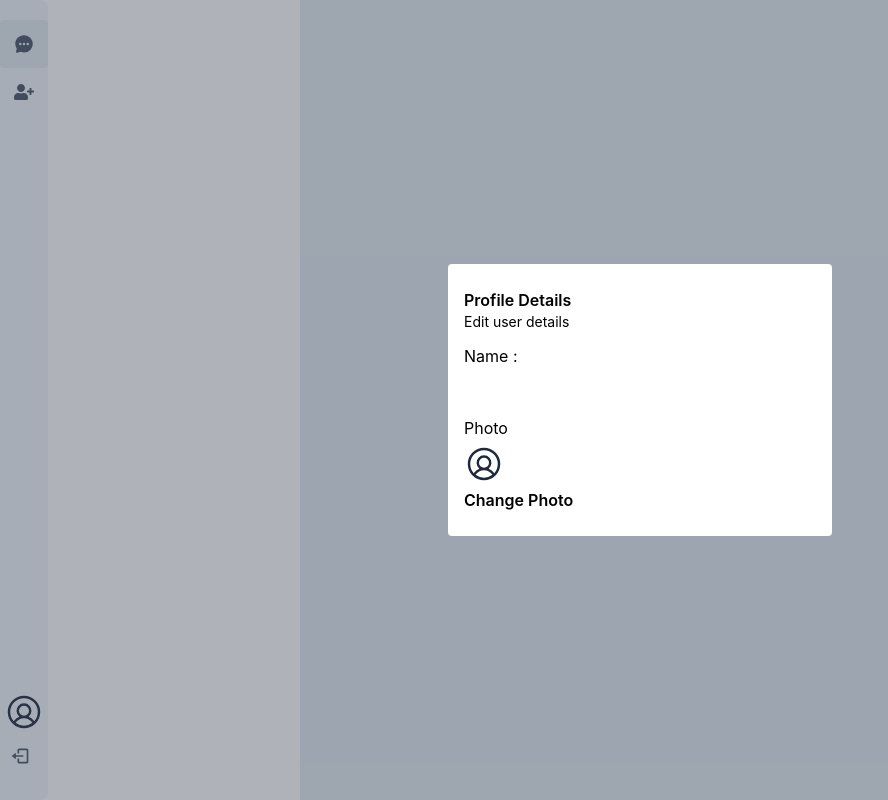
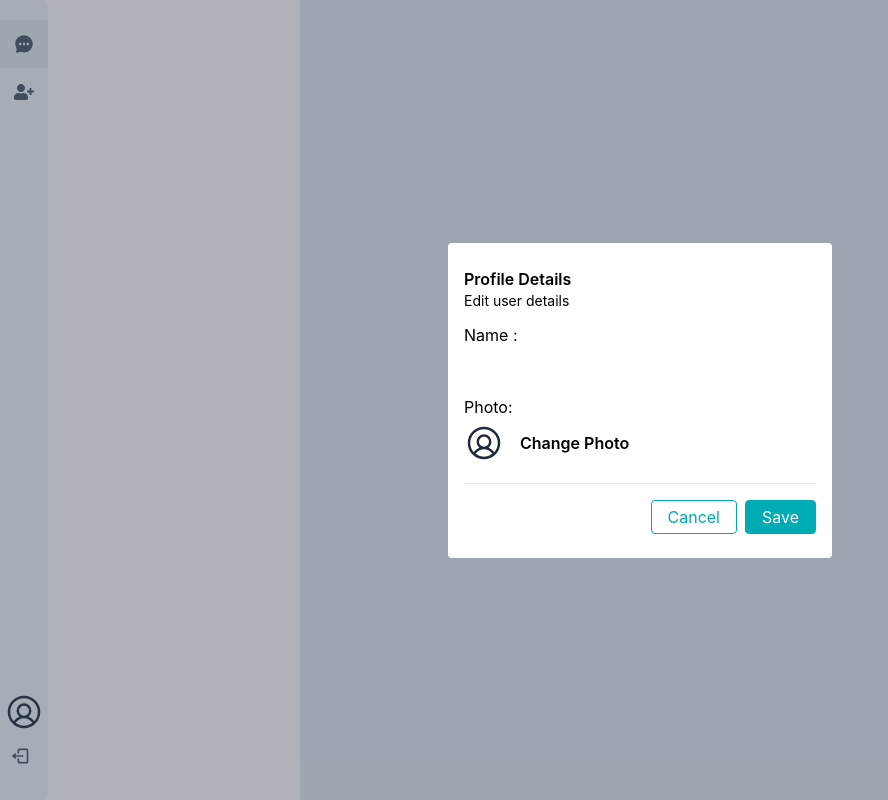
Before and after one commit to keshavjatt/Chat-App, a React (Create React App) app in the folder client/: page / in a window 1280 px wide. Shown: the whole page, without its empty margins (0-888 px from the left). Built offline with nearby package versions, Linux system fonts and the light colour scheme; no server answers.

Commit message:
worked on user-detail form section

```diff
--- /dev/null
+++ b/client/src/components/Divider.js
@@ -0,0 +1,11 @@
+import React from 'react'
+
+const Divider = () => {
+  return (
+    <div className='p-[0.5px] bg-slate-200 my-1'>
+
+    </div>
+  )
+}
+
+export default Divider
--- a/client/src/components/EditUserDetails.js
+++ b/client/src/components/EditUserDetails.js
@@ -1,11 +1,19 @@
-import React, { useEffect, useState } from 'react'
+import React, { useEffect, useRef, useState } from 'react'
 import Avatar from './Avatar'
+import uploadFile from '../helpers/uploadFiles'
+import Divider from './Divider'
+import axios from 'axios'
+import toast from 'react-hot-toast'
+import { useDispatch } from 'react-redux'
+import { setUser } from '../redux/userSlice'
 
 const EditUserDetails = ({onClose, user}) => {
     const [data, setData] = useState({
         name : user?.user,
         profile_pic : user?.profile_pic,
     })
+    const uploadPhotoRef = useRef()
+    const dispatch = useDispatch()
 
     useEffect(()=>{
         setData((preve)=>{
@@ -26,13 +34,58 @@
             }
         })
     }
+
+    const handleOpenUploadPhoto = (e) => {
+        e.preventDefault()
+        e.stopPropagation()
+
+        uploadPhotoRef.current.click()
+    }
+
+    const handleUploadPhoto = async(e) => {
+        const file = e.target.files[0]
+
+        const uploadPhoto = await uploadFile(file)
+
+        setData((preve)=>{
+                return {
+                    ...preve,
+                    profile_pic : uploadPhoto?.url
+                }
+            })
+    }
+
+    const handleSubmit = async(e)=>{
+        e.preventDefault()
+        e.stopPropagation()
+        try {
+            const URL = `${process.env.REACT_APP_BACKEND_URL}/api/update-user`
+
+            const response = await axios({
+                method : 'post',
+                url : URL,
+                data : data,
+                withCredentials : true
+            })
+
+            toast.success(response?.data?.message)
+
+            if(response.data.success){
+                dispatch(setUser(response?.data?.data))
+            }
+
+        } catch (error) {
+            toast.error(error?.response?.data?.message)
+        }
+    }
+
   return (
     <div className='fixed top-0 bottom-0 left-0 right-0 bg-gray-700 bg-opacity-40 flex justify-center items-center'>
         <div className='bg-white p-4 py-6 m-1 rounded w-full max-w-sm'>
             <h2 className='font-semibold'>Profile Details</h2>
             <p className='text-sm'>Edit user details</p>
 
-            <form className='grid gap-3 mt-3'>
+            <form className='grid gap-3 mt-3' onSubmit={handleSubmit}>
                 <div className='flex flex-col gap-1'>
                     <label htmlFor='name'>Name :</label>
                     <input
@@ -46,16 +99,33 @@
                 </div>
 
                 <div>
-                    <label htmlFor='profile_pic'>Photo</label>
-                    <div className='my-1 grid grid-cols-[40px,1fr] gap-3'>
-                        <Avatar
-                            width={40}
-                            height={40}
-                            imageUrl={data?.profile_pic}
-                            name={data?.name}
+                    <div>Photo:</div>
+                    <div className='my-1 flex items-center gap-4'>
+                        <div className='flex items-center gap-4'>
+                            <Avatar
+                                width={40}
+                                height={40}
+                                imageUrl={data?.profile_pic}
+                                name={data?.name}
+                            />
+                        </div>
+                        <label htmlFor='profile_pic'>
+                        <button className='font-semibold' onClick={handleOpenUploadPhoto}>Change Photo</button>
+                        <input
+                            type='file'
+                            id='profile_pic'
+                            className='hidden'
+                            onChange={handleUploadPhoto}
+                            ref={uploadPhotoRef}
                         />
+                        </label>
                     </div>
-                    <button className='font-semibold'>Change Photo</button>
+                </div>
+
+                <Divider />
+                <div className='flex gap-2 w-fit ml-auto'>
+                    <button onClick={onClose} className='border-primary border text-primary px-4 py-1 rounded hover:bg-primary hover:text-white'>Cancel</button>
+                    <button onClick={handleSubmit} className='border-primary bg-primary text-white border px-4 py-1 rounded hover:bg-secondary'>Save</button>
                 </div>
             </form>
         </div>
```
